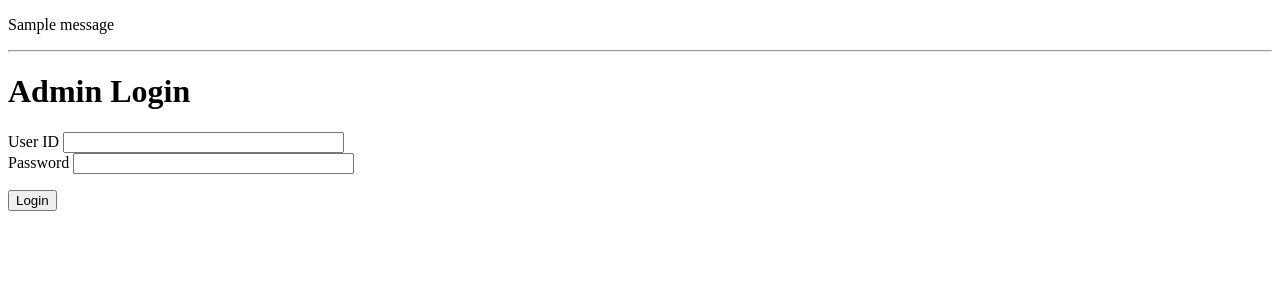
After one commit to nick3633/itp4924-homework-A04, a Flask app: page /admin_login.html in a window 1280 px wide. The commit adds this page. Shown: the top 300 px of the page. Run offline with Flask 2, Linux system fonts and the light colour scheme; one stand-in notice (Sample message) is shown.

Commit message:
created the admin login html form

```diff
--- a/app.py
+++ b/app.py
@@ -1,13 +1,25 @@
-from flask import Flask
-from flask import render_template
+from flask import Flask, render_template, flash, redirect
+from config import Config
+from forms import AdminLoginForm
 
 app = Flask(__name__)
+
+app.config.from_object(Config)
 
 
 @app.route('/')
 @app.route('/home.html')
 def home():
-    return render_template('home.html', title='ASP.NET')
+    return render_template('home.html', title='')
+
+
+@app.route('/admin_login.html', methods=['GET', 'POST'])
+def admin_login():
+    form = AdminLoginForm()
+    if form.validate_on_submit():
+        flash('login')
+        return redirect('/home.html')
+    return render_template('admin_login.html', title='Admin Login - ', form=form)
 
 
 if __name__ == '__main__':
--- /dev/null
+++ b/config.py
@@ -0,0 +1,5 @@
+import os
+
+
+class Config(object):
+    SECRET_KEY = os.environ.get('SECRET_KEY') or '2MK1tt4XglJ8f8bSQ8RVZc2j'
--- /dev/null
+++ b/forms.py
@@ -0,0 +1,9 @@
+from flask_wtf import FlaskForm
+from wtforms import StringField, PasswordField, BooleanField, SubmitField
+from wtforms.validators import DataRequired
+
+
+class AdminLoginForm(FlaskForm):
+    user_id = StringField('User ID', validators=[DataRequired()])
+    password = PasswordField('Password', validators=[DataRequired()])
+    submit = SubmitField('Login')
--- /dev/null
+++ b/templates/admin_login.html
@@ -0,0 +1,19 @@
+{% extends "template.html" %}
+
+{% block page_content %}
+    <h1>Admin Login</h1>
+    <form action="" method="post" novalidate>
+        {{ form.hidden_tag() }}
+        <p>
+            {{ form.user_id.label }} {{ form.user_id(size=32) }}
+            {% for error in form.user_id.errors %}
+                {{ error }}
+            {% endfor %}<br>
+            {{ form.password.label }} {{ form.password(size=32) }}
+            {% for error in form.password.errors %}
+                {{ error }}
+            {% endfor %}
+        </p>
+        <p>{{ form.submit() }}</p>
+    </form>
+{% endblock %}
--- a/templates/template.html
+++ b/templates/template.html
@@ -1,9 +1,17 @@
 <!DOCTYPE html>
 <html>
 <head>
-    <title>{{ title }}</title>
+    <title>{{ title }}ASP.NET</title>
 </head>
 <body>
+{% with messages = get_flashed_messages() %}
+    {% if messages %}
+        {% for message in messages %}
+            <p>{{ message }}</p>
+        {% endfor %}
+        <hr>
+    {% endif %}
+{% endwith %}
 {% block page_content %}{% endblock %}
 </body>
 </html>
```
Also changed, not shown: templates/home.html (+6 -2 lines).
